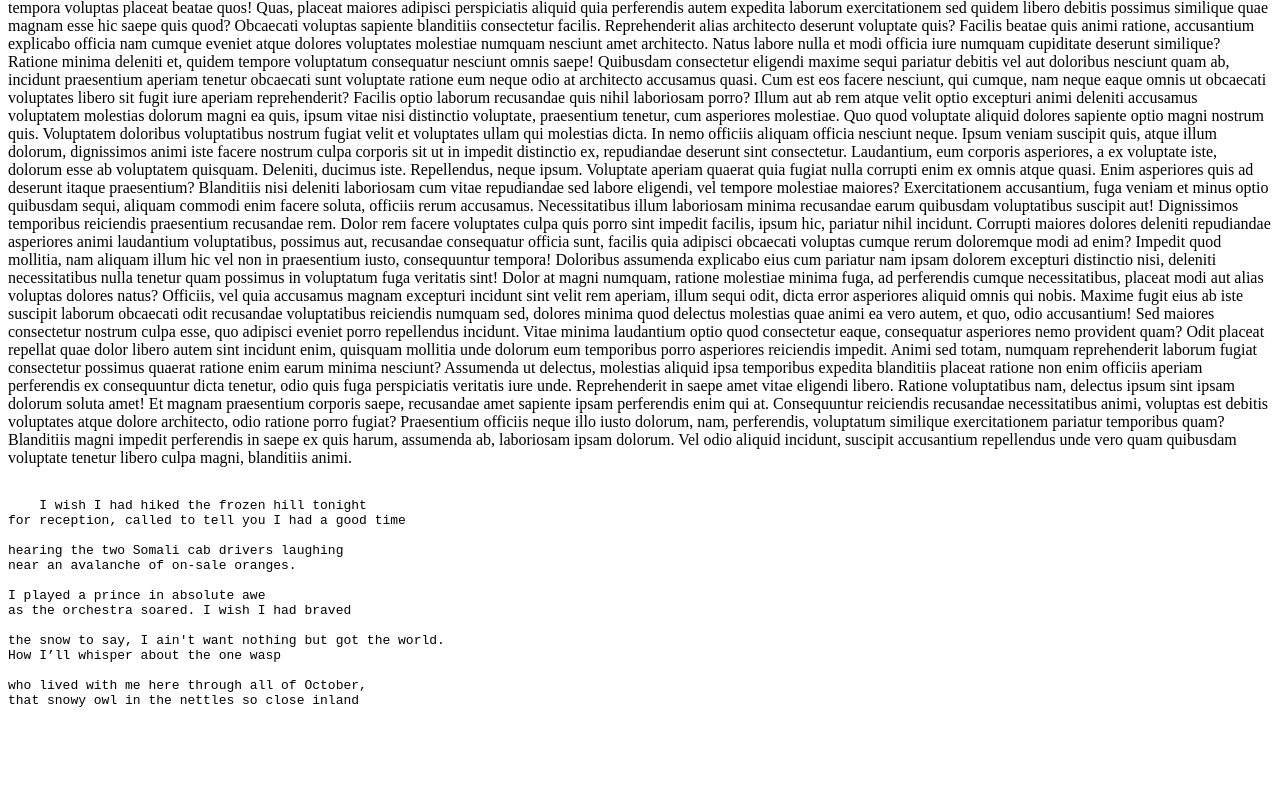
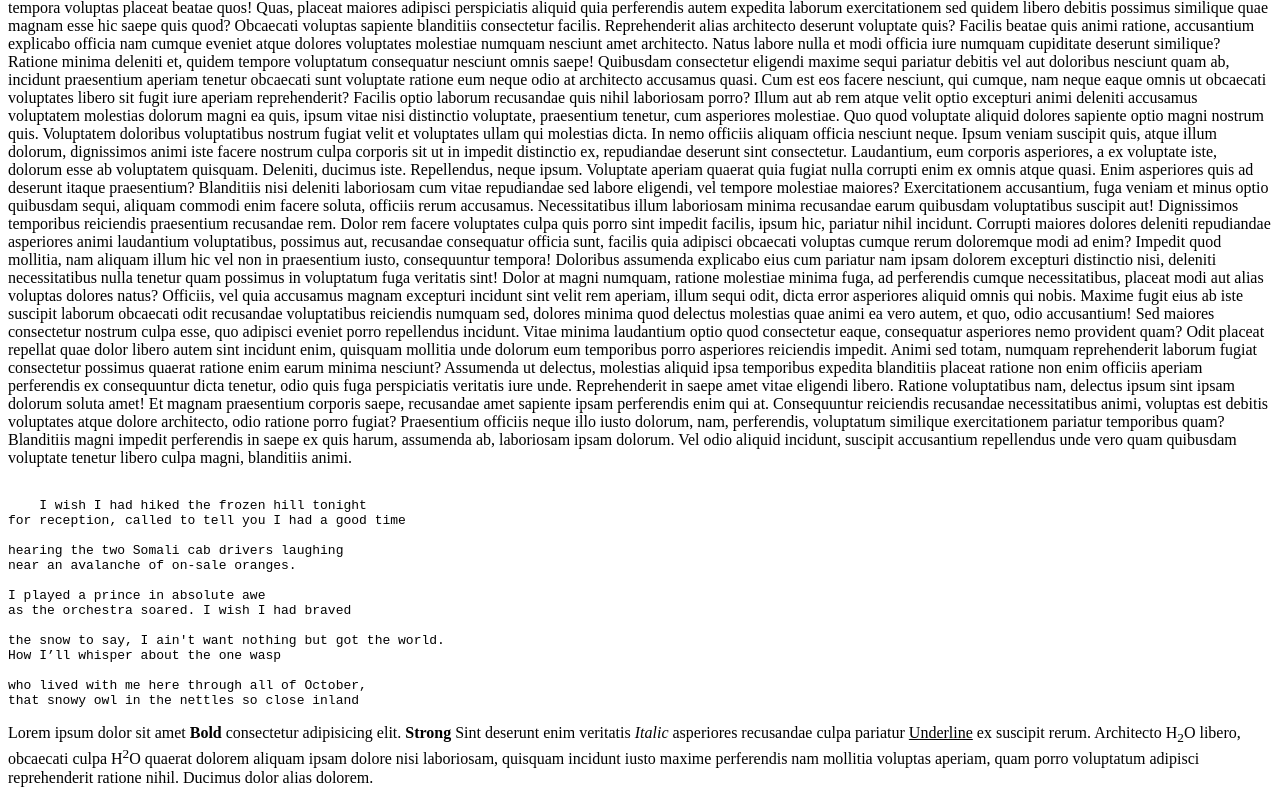
Before and after one commit to Kakashi2025/HTML-Learn, a plain HTML site: page index.html in a window 1280 px wide. Shown: the part 799-1602 px from the top of the page. Before the commit the page ends 1520 px from the top, so only its background shows below. Drawn offline with Linux system fonts and the light colour scheme.

Commit message:
Tags in HTML

```diff
--- a/index.html
+++ b/index.html
@@ -38,6 +38,21 @@ How I’ll whisper about the one wasp
 who lived with me here through all of October,
 that snowy owl in the nettles so close inland
 </pre>
+<!-- HTML Formatting tags -->
+<!-- <b> I am Bold</b> -->
+<!-- <strong>it is same like bold but it makes the text important.</strong> -->
+<!-- <i>I am Italic</i>-->
+<!-- <u>I am underline</u> -->
+<!--<sub>The text will be shown below letters</sub> -->
+<!-- <sup>The text will be shown above letters.</sup> -->
+<p>Lorem ipsum dolor sit amet
+    <b>Bold</b> consectetur adipisicing elit.
+    <strong>Strong</strong> Sint deserunt enim veritatis
+    <i>Italic</i> asperiores recusandae culpa pariatur
+    <u>Underline</u> ex suscipit rerum. Architecto
+    H<sub>2</sub>O libero, obcaecati culpa
+    H<sup>2</sup>O quaerat dolorem aliquam ipsam dolore nisi laboriosam, quisquam incidunt iusto maxime perferendis nam mollitia voluptas aperiam, quam porro voluptatum adipisci reprehenderit ratione nihil. Ducimus dolor alias dolorem.</p>
+
 
 </body>
 </html>
```
Also changed, not shown: HTML_Intro.html (added, +11 -0 lines).
